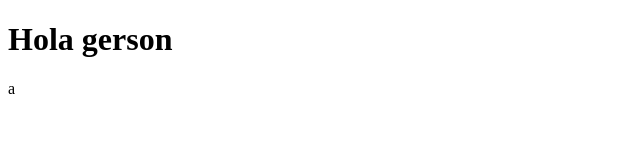
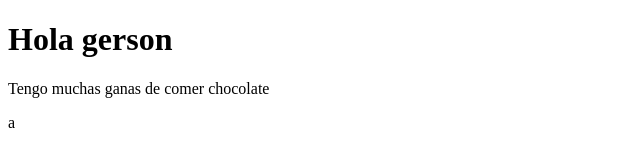
Before and after one commit to Herobras/test-html, a plain HTML site: page site/index.html in a window 1280 px wide. Shown: the whole page, without its empty margins (0-640 px from the left). Drawn offline with Linux system fonts and the light colour scheme.

Commit message:
some comments and tags

```diff
--- a/site/index.html
+++ b/site/index.html
@@ -1,10 +1,18 @@
+<!--  -->
 <!DOCTYPE html>
 <html>
+    <!-- Descripciones, encoders, metadata sobre el main content -->
     <head>
+        <!-- sin closing del tag -->
+        <meta charset="utf-8">
+        <!-- sin esto, el html es invalido  -->
         <title>Hello World!</title>
     </head>
+    <!-- root de todo el contenido visible para el user -->
     <body>
         <h1>Hola gerson</h1>
+        Tengo muchas ganas de comer chocolate
         <p onclick ="alert('hi')">a</p>
+        <!-- Es trés importante cerrar tags antes de cerrar el parent -->
     </body>
 </html>
```
